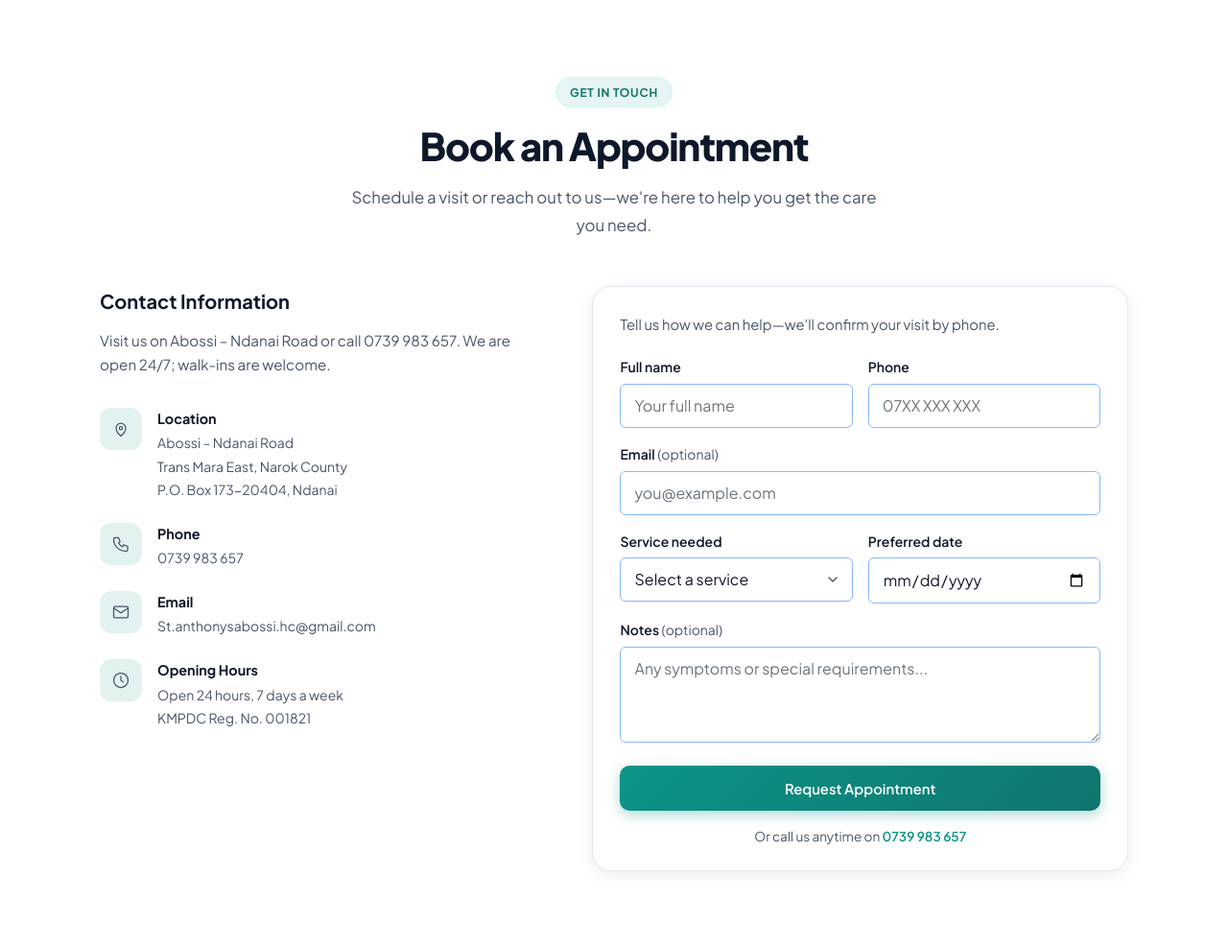
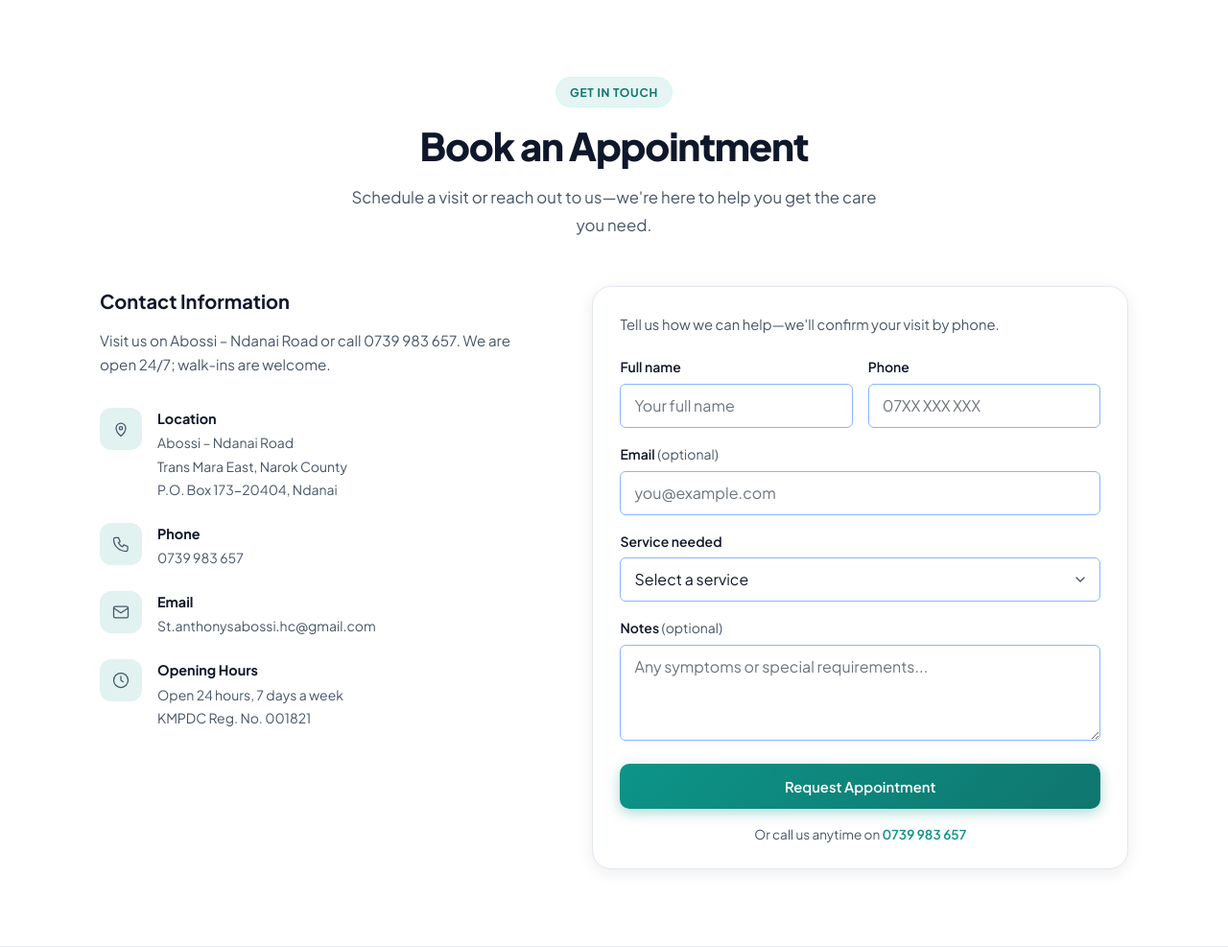
Before and after one commit to kamcho/stanthony, a Django app: page / in a window 1280 px wide. Shown: the part 4982-5969 px from the top of the page at 96% size. Run offline with Django 5.2, Linux system fonts and the light colour scheme; data that the repository does not hold is empty; some libraries are stand-ins or nearby versions.

Commit message:
Remove preferred date from appointment form.

```diff
--- a/home/forms.py
+++ b/home/forms.py
@@ -24,7 +24,6 @@ class AppointmentRequestForm(forms.Form):
     phone = forms.CharField(max_length=40)
     email = forms.EmailField(required=False)
     service = forms.ChoiceField(choices=SERVICE_CHOICES)
-    preferred_date = forms.DateField(input_formats=['%Y-%m-%d'])
     message = forms.CharField(required=False, widget=forms.Textarea)
 
 
--- a/home/views.py
+++ b/home/views.py
@@ -48,8 +48,7 @@ def book_appointment(request):
         f"Name:    {data['full_name']}\n"
         f"Phone:   {data['phone']}\n"
         f"Email:   {data['email'] or '—'}\n"
-        f"Service: {service_label}\n"
-        f"Date:    {data['preferred_date'].strftime('%d %b %Y')}\n\n"
+        f"Service: {service_label}\n\n"
         f"Notes:\n{data['message'] or '—'}\n"
     )
 
--- a/templates/home/index.html
+++ b/templates/home/index.html
@@ -456,7 +456,6 @@
                     <input type="email" name="email" class="field-control" placeholder="you@example.com" autocomplete="email" value="{{ appointment_form.email.value|default:'' }}">
                 </label>
 
-                <div class="form-row">
                 <label class="field">
                     <span class="field-label">Service needed</span>
                     <select name="service" class="field-control" required>
@@ -474,11 +473,6 @@
                         <option value="morgue">Morgue Services</option>
                     </select>
                 </label>
-                    <label class="field">
-                        <span class="field-label">Preferred date</span>
-                        <input type="date" name="preferred_date" class="field-control" required>
-                    </label>
-                </div>
 
                 <label class="field">
                     <span class="field-label">Notes <em>(optional)</em></span>
```
Lines whose indentation alone changed are shown as unchanged.
